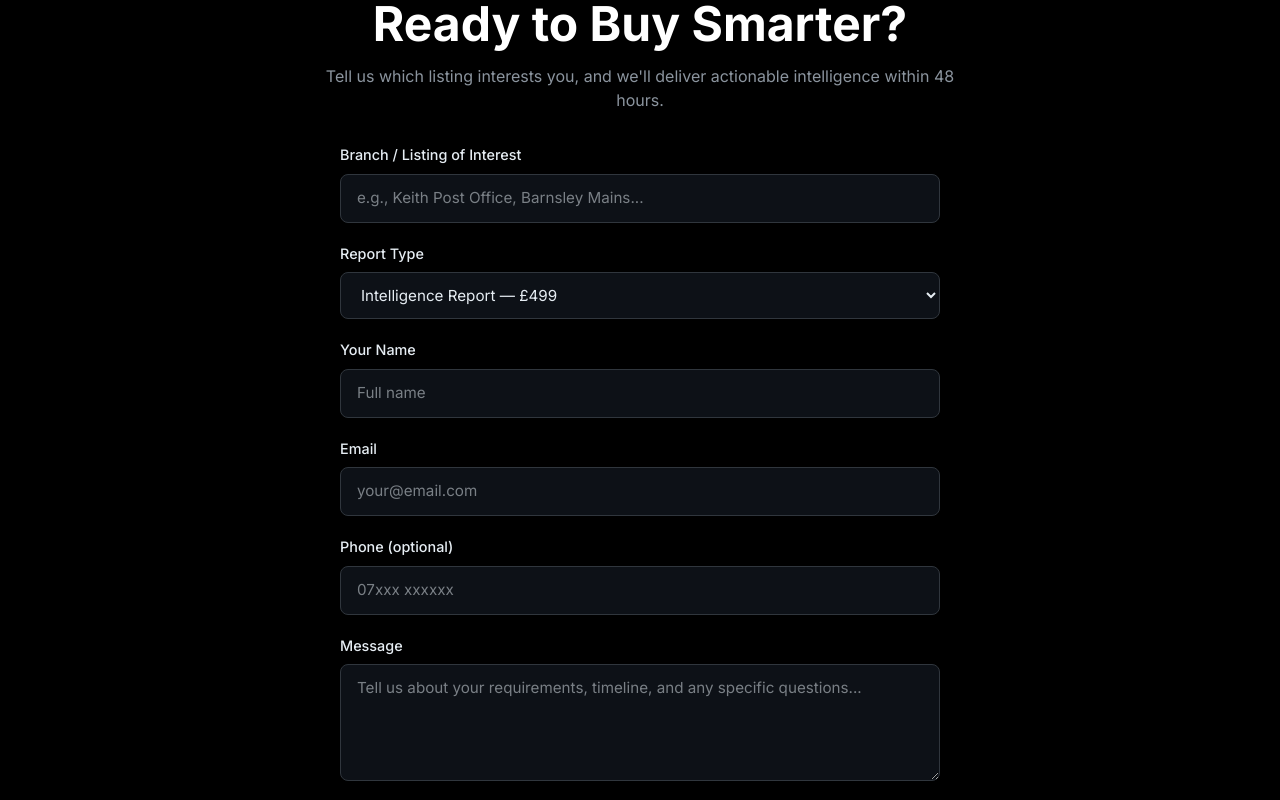
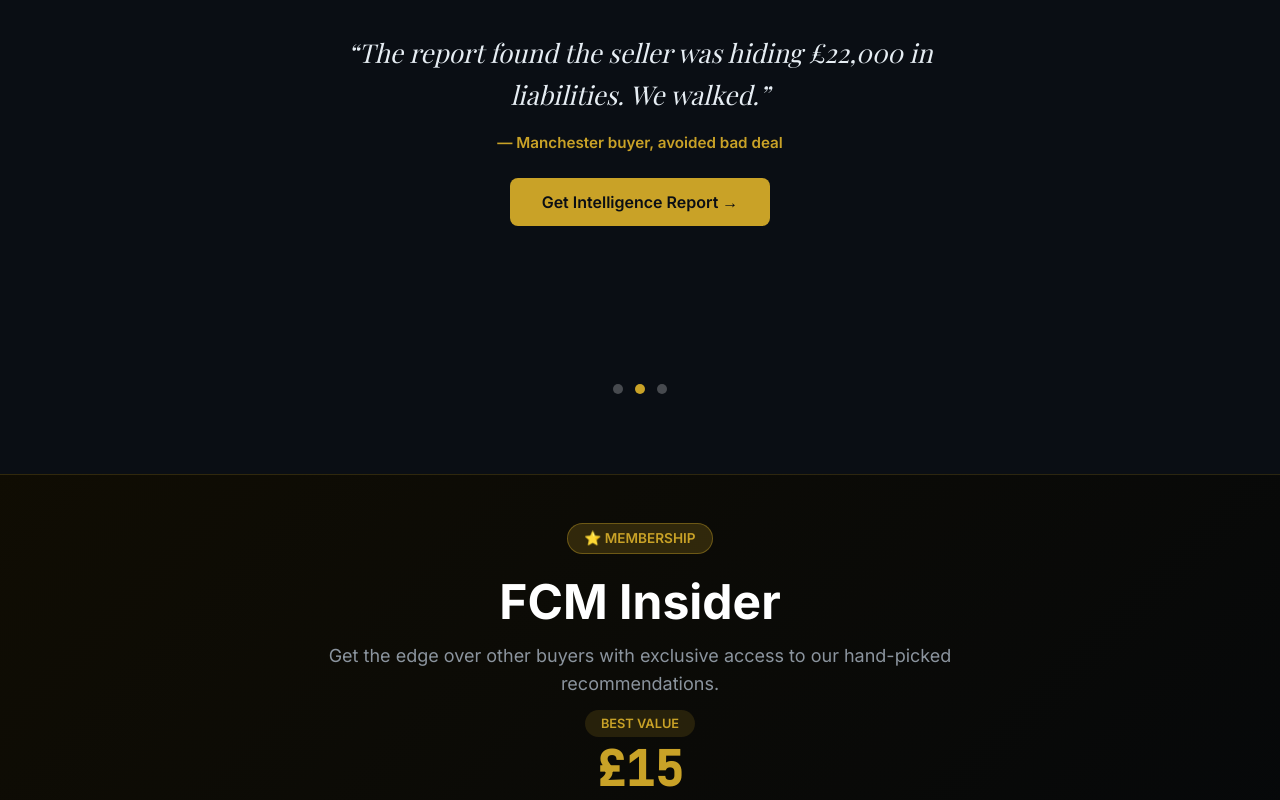
Before and after one commit to agentmicky23-collab/fcm-intelligence-reports, a Next.js app: page / in a window 1280 px wide. Shown: the part 7020-7820 px from the top of the page. Built offline with nearby package versions, Linux system fonts and the light colour scheme.

Commit message:
feat: Replace final CTA with 3-slide auto-rotating carousel

```diff
--- a/app/HomeClient.tsx
+++ b/app/HomeClient.tsx
@@ -7,6 +7,7 @@ import { ListingCard, isSoldListingVisible } from "@/components/listing-card";
 import { BuyButton } from "@/components/buy-button";
 import { MiniCard } from "@/components/mini-card";
 import { ReportRequestModal } from "@/components/report-request-modal";
+import { FinalHookCarousel } from "@/components/final-hook-carousel";
 
 import { listings } from "@/lib/listings-data";
 
@@ -792,45 +793,8 @@ export default function HomeClient() {
       </section>
 
       {/* ═══════════════════════════ CONTACT FORM ═══════════════════════════ */}
-      <section className="py-12 container mx-auto px-4" id="contact" style={{ background: 'transparent' }}>
-        <div className="text-center mb-8">
-          <h2 className="text-3xl md:text-5xl font-bold mb-4">Ready to Buy Smarter?</h2>
-          <p style={{ color: '#8b949e' }} className="max-w-2xl mx-auto">Tell us which listing interests you, and we&apos;ll deliver actionable intelligence within 48 hours.</p>
-        </div>
-        <div className="old-contact-form">
-          <form action="https://formspree.io/f/xblgnqzj" method="POST">
-            <div className="form-group">
-              <label htmlFor="listing">Branch / Listing of Interest</label>
-              <input type="text" id="listing" name="listing" placeholder="e.g., Keith Post Office, Barnsley Mains..." required />
-            </div>
-            <div className="form-group">
-              <label htmlFor="report-type">Report Type</label>
-              <select id="report-type" name="report-type">
-                <option value="intelligence">Intelligence Report — £499</option>
-                <option value="insight">Insight Report — £199</option>
-                <option value="consultation">Consultation Call</option>
-              </select>
-            </div>
-            <div className="form-group">
-              <label htmlFor="name">Your Name</label>
-              <input type="text" id="name" name="name" placeholder="Full name" required />
-            </div>
-            <div className="form-group">
-              <label htmlFor="email">Email</label>
-              <input type="email" id="email" name="email" placeholder="your@email.com" required />
-            </div>
-            <div className="form-group">
-              <label htmlFor="phone">Phone (optional)</label>
-              <input type="tel" id="phone" name="phone" placeholder="07xxx xxxxxx" />
-            </div>
-            <div className="form-group">
-              <label htmlFor="message">Message</label>
-              <textarea id="message" name="message" rows={4} placeholder="Tell us about your requirements, timeline, and any specific questions..."></textarea>
-            </div>
-            <button type="submit" className="submit-btn">Get Your Report</button>
-          </form>
-        </div>
-      </section>
+      {/* ═══════════════════════════ FINAL HOOK CAROUSEL ═══════════════════════════ */}
+      <FinalHookCarousel onGetReport={(tier) => { setModalTier(tier || 'intelligence'); setModalOpen(true); }} />
 
       {/* ═══════════════════════════ FCM INSIDER ═══════════════════════════ */}
       <section className="py-12" id="insider" style={{ background: 'linear-gradient(135deg, rgba(201, 162, 39, 0.08) 0%, rgba(30, 58, 95, 0.12) 100%)', borderTop: '1px solid rgba(201,162,39,0.2)', borderBottom: '1px solid rgba(201,162,39,0.2)' }}>
--- /dev/null
+++ b/components/final-hook-carousel.tsx
@@ -0,0 +1,219 @@
+"use client";
+import { useState, useEffect, useCallback, useRef } from "react";
+
+interface FinalHookCarouselProps {
+  onGetReport: (tier?: "insight" | "intelligence") => void;
+}
+
+export function FinalHookCarousel({ onGetReport }: FinalHookCarouselProps) {
+  const [active, setActive] = useState(0);
+  const [fade, setFade] = useState(true);
+  const paused = useRef(false);
+  const total = 3;
+
+  const goTo = useCallback(
+    (idx: number) => {
+      setFade(false);
+      setTimeout(() => {
+        setActive(idx);
+        setFade(true);
+      }, 350);
+    },
+    []
+  );
+
+  // Auto-rotate
+  useEffect(() => {
+    const id = setInterval(() => {
+      if (!paused.current) {
+        goTo(active === total - 1 ? 0 : active + 1);
+      }
+    }, 5000);
+    return () => clearInterval(id);
+  }, [active, goTo]);
+
+  // Swipe support
+  const touchStart = useRef<number | null>(null);
+  const handleTouchStart = (e: React.TouchEvent) => {
+    touchStart.current = e.touches[0].clientX;
+  };
+  const handleTouchEnd = (e: React.TouchEvent) => {
+    if (touchStart.current === null) return;
+    const diff = e.changedTouches[0].clientX - touchStart.current;
+    if (Math.abs(diff) > 50) {
+      if (diff < 0) goTo(active === total - 1 ? 0 : active + 1);
+      else goTo(active === 0 ? total - 1 : active - 1);
+    }
+    touchStart.current = null;
+  };
+
+  const btnClass =
+    "inline-block mt-6 px-8 py-3 rounded-lg font-semibold text-base cursor-pointer transition-all duration-200 hover:brightness-110";
+
+  return (
+    <section
+      id="contact"
+      className="relative"
+      style={{ background: "#0a0e14", padding: "80px 0" }}
+      onMouseEnter={() => (paused.current = true)}
+      onMouseLeave={() => (paused.current = false)}
+      onTouchStart={handleTouchStart}
+      onTouchEnd={handleTouchEnd}
+    >
+      <div
+        className="mx-auto px-4"
+        style={{ maxWidth: 800 }}
+      >
+        {/* Slide area */}
+        <div
+          style={{
+            minHeight: 320,
+            transition: "opacity 0.35s ease",
+            opacity: fade ? 1 : 0,
+          }}
+        >
+          {active === 0 && <Slide1 onCTA={() => onGetReport("insight")} btnClass={btnClass} />}
+          {active === 1 && <Slide2 onCTA={() => onGetReport("intelligence")} btnClass={btnClass} />}
+          {active === 2 && <Slide3 onCTA={() => onGetReport("insight")} btnClass={btnClass} />}
+        </div>
+
+        {/* Dots */}
+        <div className="flex justify-center gap-3 mt-8">
+          {[0, 1, 2].map((i) => (
+            <button
+              key={i}
+              onClick={() => goTo(i)}
+              aria-label={`Go to slide ${i + 1}`}
+              style={{
+                width: 10,
+                height: 10,
+                borderRadius: "50%",
+                border: "none",
+                background: active === i ? "#c9a227" : "rgba(255,255,255,0.25)",
+                cursor: "pointer",
+                transition: "background 0.3s",
+              }}
+            />
+          ))}
+        </div>
+      </div>
+    </section>
+  );
+}
+
+/* ── Slide 1: Time Reality ─────────────────────────────── */
+function Slide1({ onCTA, btnClass }: { onCTA: () => void; btnClass: string }) {
+  return (
+    <div className="text-center">
+      <p
+        style={{
+          fontFamily: "'Playfair Display', serif",
+          fontSize: "clamp(40px, 8vw, 64px)",
+          fontWeight: 700,
+          color: "#c9a227",
+          lineHeight: 1.1,
+          marginBottom: 16,
+        }}
+      >
+        40+ hours
+      </p>
+      <div
+        style={{
+          width: 80,
+          height: 2,
+          background: "rgba(201,162,39,0.5)",
+          margin: "0 auto 24px",
+        }}
+      />
+      <p style={{ color: "#e6edf3", fontSize: "1.15rem", lineHeight: 1.7, marginBottom: 4 }}>
+        That&apos;s how long it takes to gather what&apos;s in an Intelligence report.
+      </p>
+      <p style={{ color: "#8b949e", fontSize: "1.05rem", lineHeight: 1.7 }}>
+        Or get it verified, scored, and actionable in 48 hours.
+      </p>
+      <button
+        onClick={onCTA}
+        className={btnClass}
+        style={{ background: "#c9a227", color: "#0a0e14" }}
+      >
+        Get Report — £199 →
+      </button>
+    </div>
+  );
+}
+
+/* ── Slide 2: Real Outcome ─────────────────────────────── */
+function Slide2({ onCTA, btnClass }: { onCTA: () => void; btnClass: string }) {
+  return (
+    <div className="text-center" style={{ maxWidth: 640, margin: "0 auto" }}>
+      <p
+        style={{
+          fontFamily: "'Playfair Display', serif",
+          fontSize: "clamp(20px, 4vw, 26px)",
+          fontStyle: "italic",
+          color: "#e6edf3",
+          lineHeight: 1.6,
+          marginBottom: 16,
+        }}
+      >
+        &ldquo;The report found the seller was hiding £22,000 in liabilities. We walked.&rdquo;
+      </p>
+      <p style={{ color: "#c9a227", fontSize: "0.95rem", fontWeight: 600 }}>
+        — Manchester buyer, avoided bad deal
+      </p>
+      <button
+        onClick={onCTA}
+        className={btnClass}
+        style={{ background: "#c9a227", color: "#0a0e14" }}
+      >
+        Get Intelligence Report →
+      </button>
+    </div>
+  );
+}
+
+/* ── Slide 3: Risk / Reward Scale ──────────────────────── */
+function Slide3({ onCTA, btnClass }: { onCTA: () => void; btnClass: string }) {
+  return (
+    <div style={{ maxWidth: 560, margin: "0 auto" }}>
+      {/* Risk bar */}
+      <div style={{ marginBottom: 20 }}>
+        <p style={{ color: "#e6edf3", fontSize: "0.9rem", fontWeight: 600, marginBottom: 6 }}>
+          Risk without intelligence
+        </p>
+        <div style={{ background: "rgba(255,255,255,0.08)", borderRadius: 6, height: 14, overflow: "hidden" }}>
+          <div style={{ width: "90%", height: "100%", background: "linear-gradient(90deg, #e74c3c, #c0392b)", borderRadius: 6, transition: "width 1s ease" }} />
+        </div>
+        <p style={{ color: "#e74c3c", fontSize: "0.85rem", marginTop: 4, fontFamily: "'JetBrains Mono', monospace", fontWeight: 600 }}>
+          £50k–£200k at stake
+        </p>
+      </div>
+
+      {/* Cost bar */}
+      <div style={{ marginBottom: 24 }}>
+        <p style={{ color: "#e6edf3", fontSize: "0.9rem", fontWeight: 600, marginBottom: 6 }}>
+          Cost of intelligence
+        </p>
+        <div style={{ background: "rgba(255,255,255,0.08)", borderRadius: 6, height: 14, overflow: "hidden" }}>
+          <div style={{ width: "10%", height: "100%", background: "linear-gradient(90deg, #27ae60, #2ecc71)", borderRadius: 6, transition: "width 1s ease" }} />
+        </div>
+        <p style={{ color: "#27ae60", fontSize: "0.85rem", marginTop: 4, fontFamily: "'JetBrains Mono', monospace", fontWeight: 600 }}>
+          £199–£499
+        </p>
+      </div>
+
+      <p className="text-center" style={{ color: "#c9a227", fontSize: "1.1rem", fontWeight: 700, fontFamily: "'JetBrains Mono', monospace" }}>
+        Average buyer savings: £12,000.
+      </p>
+      <div className="text-center">
+        <button
+          onClick={onCTA}
+          className={btnClass}
+          style={{ background: "#c9a227", color: "#0a0e14" }}
+        >
+          Get Report →
+        </button>
+      </div>
+    </div>
+  );
+}
```
